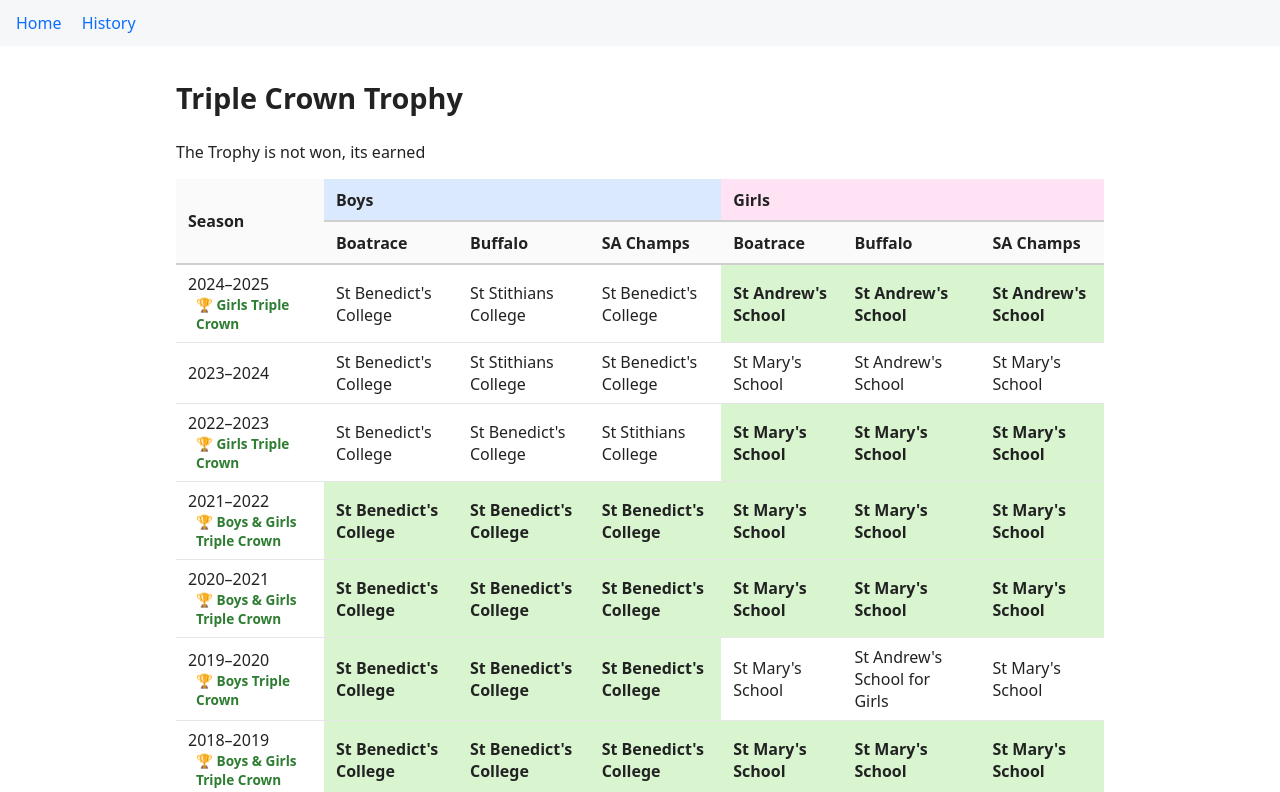
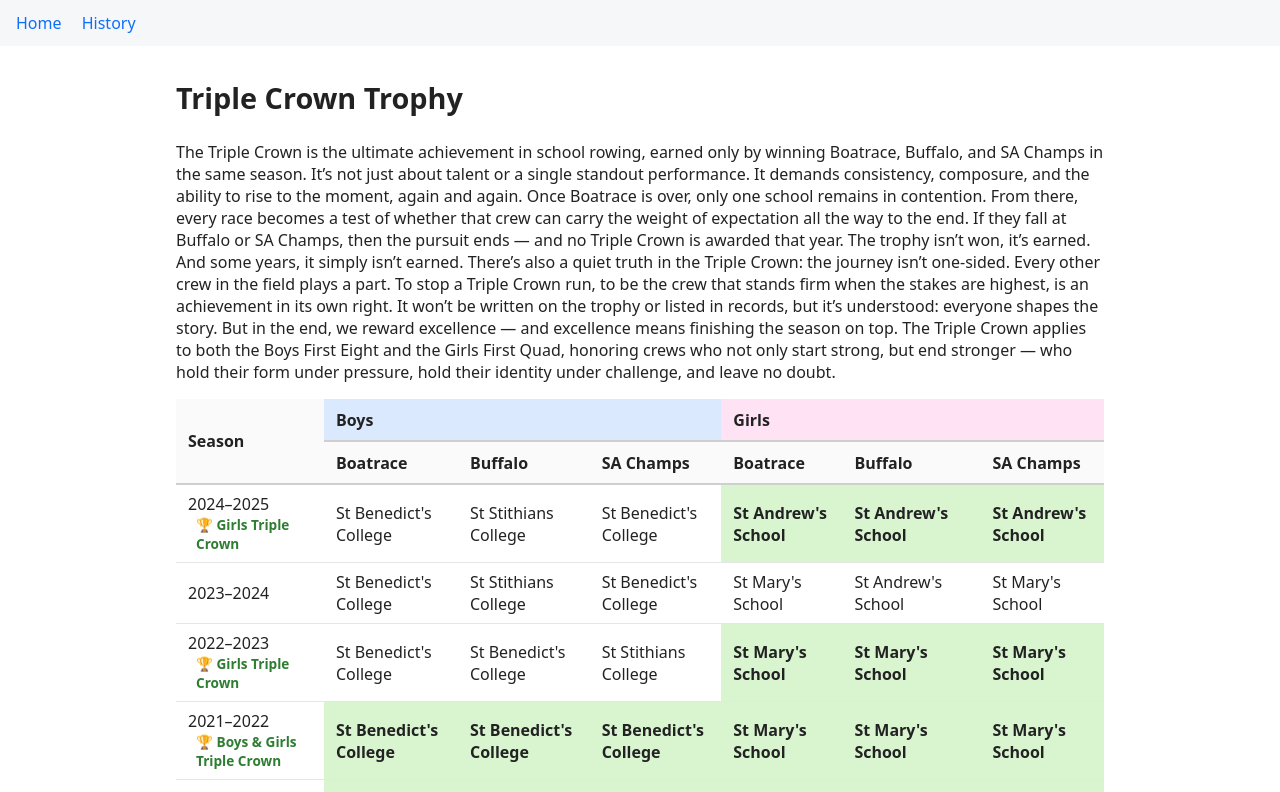
Before and after one commit to st10137289/triple-crown-website, a plain HTML site: page index.html in a window 1280 px wide. Shown: the top 792 px of the page. Drawn offline with Linux system fonts and the light colour scheme.

Commit message:
Added Description

```diff
--- a/index.html
+++ b/index.html
@@ -12,7 +12,14 @@
     </nav>
     <main>
         <h1>Triple Crown Trophy</h1>
-        <p> The Trophy is not won, its earned</p>
+        <p> The Triple Crown is the ultimate achievement in school rowing, earned only by winning Boatrace, Buffalo, and SA Champs in the same season. It’s not just about talent or a single standout performance. It demands consistency, composure, and the ability to rise to the moment, again and again.
+
+            Once Boatrace is over, only one school remains in contention. From there, every race becomes a test of whether that crew can carry the weight of expectation all the way to the end. If they fall at Buffalo or SA Champs, then the pursuit ends — and no Triple Crown is awarded that year. The trophy isn’t won, it’s earned. And some years, it simply isn’t earned.
+
+            There’s also a quiet truth in the Triple Crown: the journey isn’t one-sided. Every other crew in the field plays a part. To stop a Triple Crown run, to be the crew that stands firm when the stakes are highest, is an achievement in its own right. It won’t be written on the trophy or listed in records, but it’s understood: everyone shapes the story.
+            But in the end, we reward excellence — and excellence means finishing the season on top.
+
+            The Triple Crown applies to both the Boys First Eight and the Girls First Quad, honoring crews who not only start strong, but end stronger — who hold their form under pressure, hold their identity under challenge, and leave no doubt.</p>
 
         <!--
         <label for="filter">Filter by School:</label>
```
